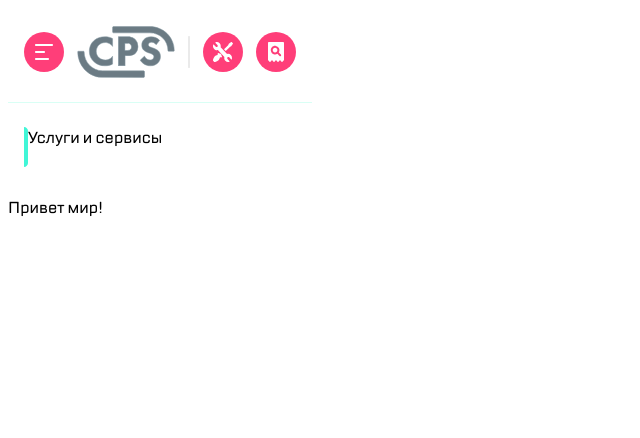
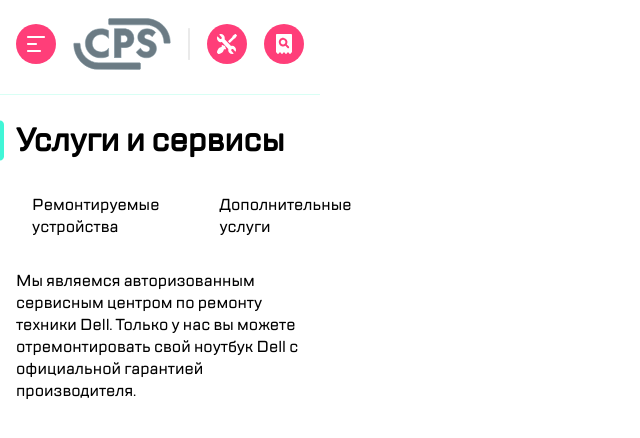
Before and after one commit to SuperKrotik/Verstka-v.1, a plain HTML site: page index.html in a window 1280 px wide. Shown: the whole page, without its empty margins (0-640 px from the left). Drawn offline with Linux system fonts and the light colour scheme.

Commit message:
Second commit

```diff
--- a/index.html
+++ b/index.html
@@ -18,13 +18,24 @@
             </div>
         </header>
 
-        <main>
-            <div class="main__title">
-                <div class="main__hightlight"><img src="Photos/highlight.svg" alt=""></div>
+        <main class="main">
+            <h1 class="main__title">
+                <img class="main__highlight" src="Photos/highlight.svg" alt="">
                 <span>Услуги и сервисы</span>
+            </h1>
+
+            <article class="article main__article">
+                <div class="article__slide-menu">
+                    <span class="article__span article__span_active">Ремонтируемые устройства</span>
+                    <span class="article__span article__span_active">Дополнительные услуги</span>
+                </div>
+
+            <div class="article__text">
+                <p class="article__p">
+                    Мы являемся авторизованным сервисным центром по ремонту техники Dell. Только у нас вы можете отремонтировать свой ноутбук Dell с официальной гарантией производителя.
+                </p>
             </div>
-            <article class="main__article">
-                Привет мир!
+
             </article>
         </main>
     </body>
--- a/style.css
+++ b/style.css
@@ -7,6 +7,10 @@
 html {
     font-family: "TT Lakes", sans-serif;
     width: 320px;
+}
+
+body {
+    margin: 0;
 }
 
 .header {
@@ -23,7 +27,36 @@ html {
     align-self: center;
 }
 
+.main {
+    margin-top: 24px;
+}
+
+.main__highlight {
+    padding-right: 12px;
+}
+
 .main__title {
     display: flex;
-    margin: 24px 16px;
+    margin: 0;
+    padding: 0;
 }
+
+.article__slide-menu {
+    display: flex;
+    margin-top: 24px;
+}
+
+.article__span {
+    margin-left: 16px;
+    margin-right: 20px;
+    padding: 8px 8px 8px 16px;
+}
+
+.article__span_active:hover {
+    border: solid 2px #B8FFEC;
+    border-radius: 6px;
+}
+
+.article__text {
+    margin: 24px 16px 16px 16px;
+}
```
